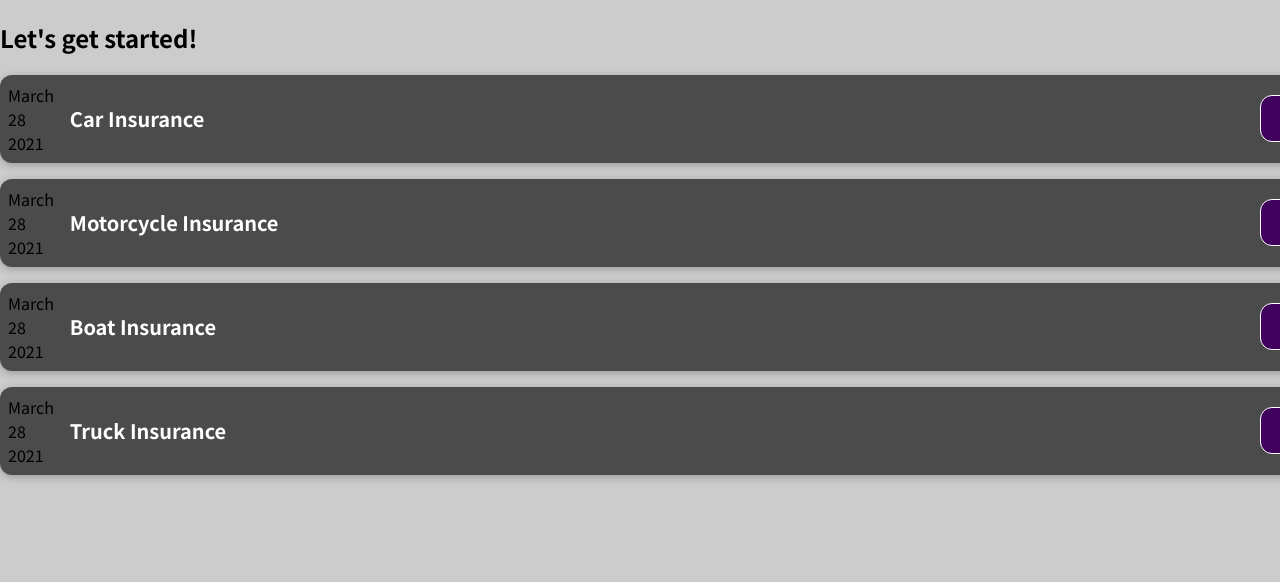
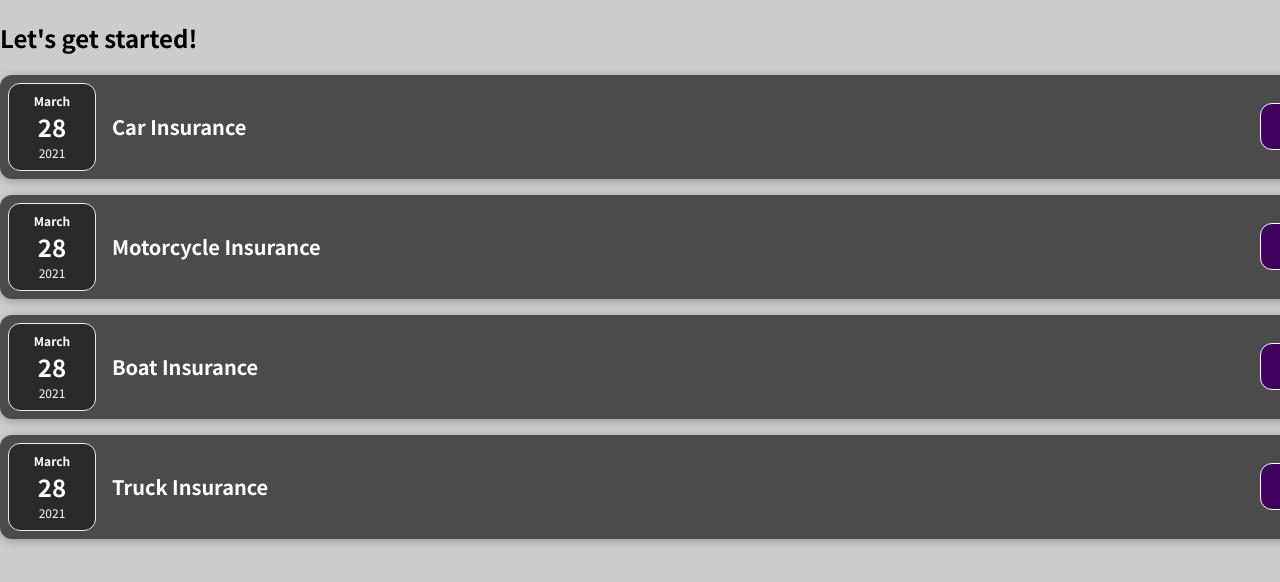
Before and after one commit to holus-bolus/report-app, a JavaScript app: page / in a window 1280 px wide. Shown: the top 582 px of the page. Built offline with nearby package versions, Linux system fonts and the light colour scheme.

Commit message:
Added components for splitting the code

```diff
--- a/src/App.js
+++ b/src/App.js
@@ -1,4 +1,6 @@
-import ExpenseItem from "./components/ExpenseItem";
+// import ExpenseItem from "./components/ExpenseItem/ExpenseItem";
+
+import DisplayExpenses from "./components/DisplayExpenses/DisplayExpenses";
 
 function App() {
   const expenses = [
@@ -31,26 +33,7 @@ function App() {
     <div>
       <div className="container">
         <h2>Let's get started!</h2>
-        <ExpenseItem
-          title={expenses[0].title}
-          amount={expenses[0].amount}
-          date={expenses[0].date}
-        />
-        <ExpenseItem
-          title={expenses[1].title}
-          amount={expenses[1].amount}
-          date={expenses[1].date}
-        />
-        <ExpenseItem
-          title={expenses[2].title}
-          amount={expenses[2].amount}
-          date={expenses[2].date}
-        />
-        <ExpenseItem
-          title={expenses[3].title}
-          amount={expenses[3].amount}
-          date={expenses[3].date}
-        />
+        <DisplayExpenses items={expenses}/>
       </div>
     </div>
   );
--- /dev/null
+++ b/src/components/DisplayExpenses/DisplayExpenses.css
@@ -0,0 +1,9 @@
+.expenses {
+  padding: 1rem;
+  background-color: rgb(31, 31, 31);
+  margin: 2rem auto;
+  width: 50rem;
+  max-width: 95%;
+  border-radius: 12px;
+  box-shadow: 0 1px 8px rgba(0, 0, 0, 0.25);
+}
--- /dev/null
+++ b/src/components/DisplayExpenses/DisplayExpenses.js
@@ -0,0 +1,28 @@
+import './DisplayExpenses.css';
+import ExpenseItem from "../ExpenseItem/ExpenseItem";
+
+function DisplayExpenses(props) {
+  return (
+    <div className="display-expenses">
+      <ExpenseItem
+        title={props.items[0].title}
+        expensesDone={props.items[0].amount}
+        date={props.items[0].date}/>
+      <ExpenseItem
+        title={props.items[1].title}
+        expensesDone={props.items[1].amount}
+        date={props.items[1].date}/>
+      <ExpenseItem
+        title={props.items[2].title}
+        expensesDone={props.items[2].amount}
+        date={props.items[2].date}/>
+      <ExpenseItem
+        title={props.items[3].title}
+        expensesDone={props.items[3].amount}
+        date={props.items[3].date}/>
+    </div>
+
+  )
+}
+
+export default DisplayExpenses;
--- /dev/null
+++ b/src/components/ExpenseDate/ExpenseDate.css
@@ -0,0 +1,26 @@
+.expense-date {
+  display: flex;
+  flex-direction: column;
+  width: 5.5rem;
+  height: 5.5rem;
+  border: 1px solid #ececec;
+  background-color: #2a2a2a;
+  color: white;
+  border-radius: 12px;
+  align-items: center;
+  justify-content: center;
+}
+
+.expense-date__month {
+  font-size: 0.75rem;
+  font-weight: bold;
+}
+
+.expense-date__year {
+  font-size: 0.75rem;
+}
+
+.expense-date__day {
+  font-size: 1.5rem;
+  font-weight: bold;
+}
--- /dev/null
+++ b/src/components/ExpenseDate/ExpenseDate.js
@@ -0,0 +1,17 @@
+import './ExpenseDate.css';
+
+function ExpenseDate(props) {
+  const month = props.date.toLocaleString("en-US", {month: "long"});
+  const day = props.date.toLocaleString("en-US", {day: "2-digit"});
+  const year = props.date.getFullYear();
+
+  return (
+    <div className={"expense-date"}>
+      <div className={"expense-date__month"}>{month}</div>
+      <div className={"expense-date__day"}>{day}</div>
+      <div className={"expense-date__year"}>{year}</div>
+    </div>
+  );
+}
+
+export default ExpenseDate;
--- a/src/components/ExpenseItem.js
+++ /dev/null
@@ -1,26 +0,0 @@
-import "./ExpenseItem.css";
-
-function ExpenseItem(props) {
-  // const expenseDate = new Date(2021, 2, 28);
-  // const expenseTitle = "Car insurance";
-  // const expenseAmount = 294.67;
-  const month = props.date.toLocaleString("en-US", {month: "long"});
-  const day = props.date.toLocaleString("en-US", {day: "2-digit"});
-  const year = props.date.getFullYear();
-  return (
-    <div className="expense-item">
-      {/*<div>{props.date.toISOString()}</div>*/}
-      <div>
-        <div>{month}</div>
-        <div>{day}</div>
-        <div>{year}</div>
-      </div>
-      <div className="expense-item__description">
-        <h2>{props.title}</h2>
-        <div className="expense-item__price">$ {props.amount}</div>
-      </div>
-    </div>
-  );
-}
-
-export default ExpenseItem;
--- /dev/null
+++ b/src/components/ExpenseItem/ExpenseItem.js
@@ -0,0 +1,16 @@
+import "./ExpenseItem.css";
+import ExpenseDate from "../ExpenseDate/ExpenseDate";
+
+function ExpenseItem(props) {
+  return (
+    <div className="expense-item">
+      <ExpenseDate date={props.date}/>
+      <div className="expense-item__description">
+        <h2>{props.title}</h2>
+        <div className="expense-item__price">$ {props.expensesDone}</div>
+      </div>
+    </div>
+  );
+}
+
+export default ExpenseItem;
```
Also changed, not shown: src/components/Card/Card.js (added), src/components/ExpenseItem/ExpenseItem.css (renamed from src/components/ExpenseItem.css), 1 other file (tests, documents, lock files or other folders).
